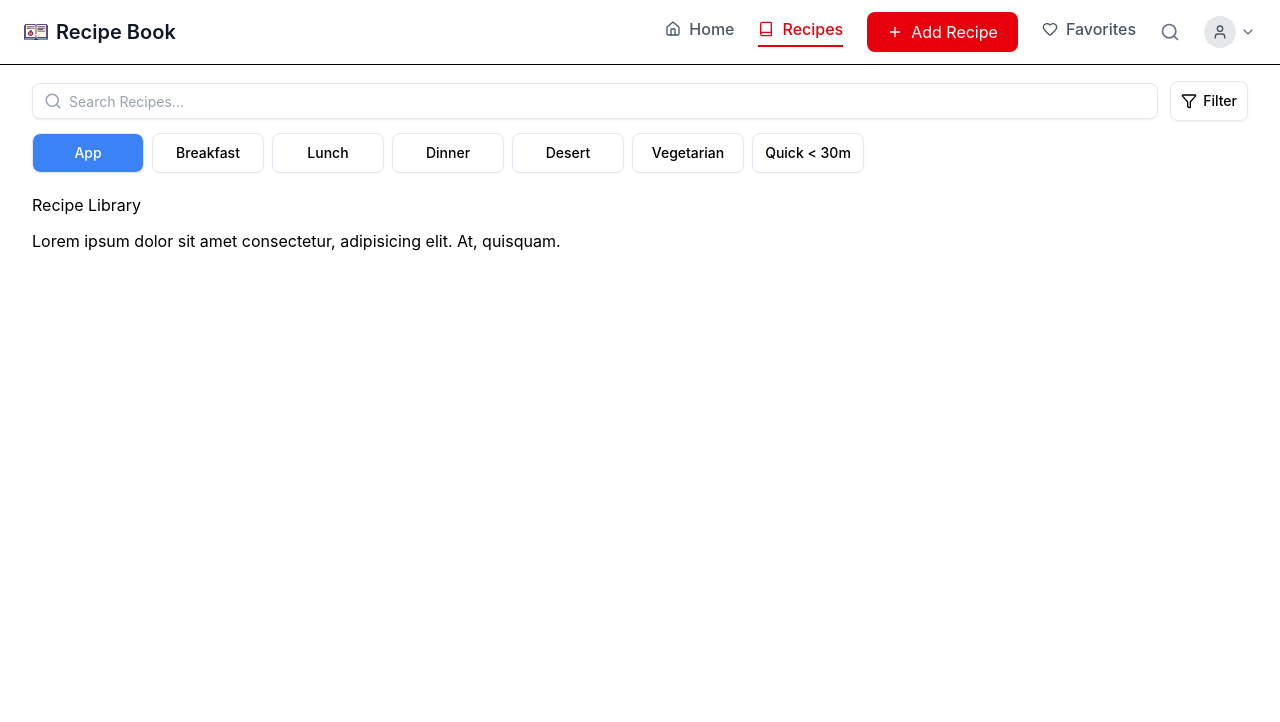
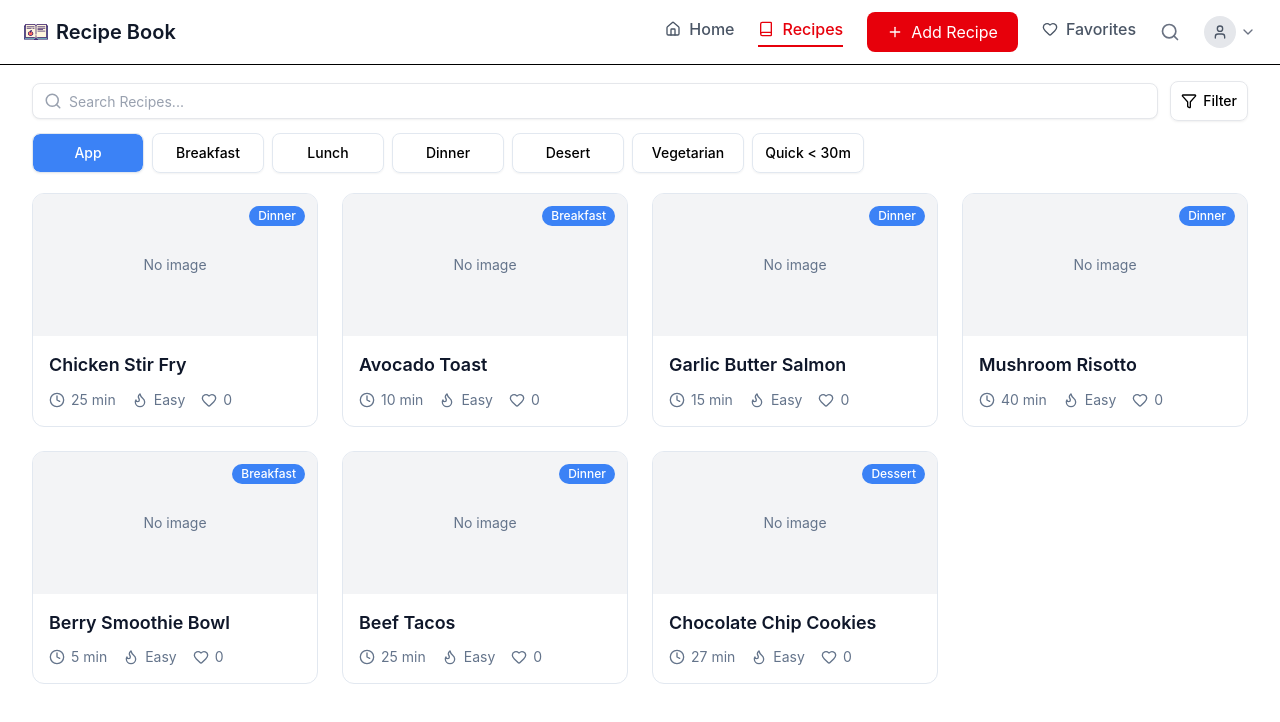
Before and after one commit to SrunTechsean/Interactive-Recipe-Book, a React (Vite) app: page /recipes in a window 1280 px wide. Shown: the top 722 px of the page. Built offline with nearby package versions, Linux system fonts and the light colour scheme.

Commit message:
feat(RecipeLibrary): store seedRecipes then display the recipe cards

```diff
--- a/src/pages/RecipeLibrary.jsx
+++ b/src/pages/RecipeLibrary.jsx
@@ -1,15 +1,21 @@
 import CategoryChips from "../components/CategoryChips";
+import RecipeCard from "../components/RecipeCard";
 import SearchBar from "../components/SearchBar";
+import { seedRecipes } from "../data/seedData";
+import { storage } from "../lib/storage";
 
 export default function RecipeLibrary() {
+  storage.setRecipes(seedRecipes);
+  const recipes = storage.getRecipes();
   return (
     <section className="grid gap-3">
       <SearchBar />
       <CategoryChips />
-      <h1>Recipe Library</h1>
-      <p>
-        Lorem ipsum dolor sit amet consectetur, adipisicing elit. At, quisquam.
-      </p>
+      <div className="grid lg:grid-cols-4 gap-6 md:grid-cols-3 sm:grid-cols-2 grid-cols-1">
+        {recipes.map((recipe) => (
+          <RecipeCard key={recipe.id} recipe={recipe} />
+        ))}
+      </div>
     </section>
   );
 }
```
